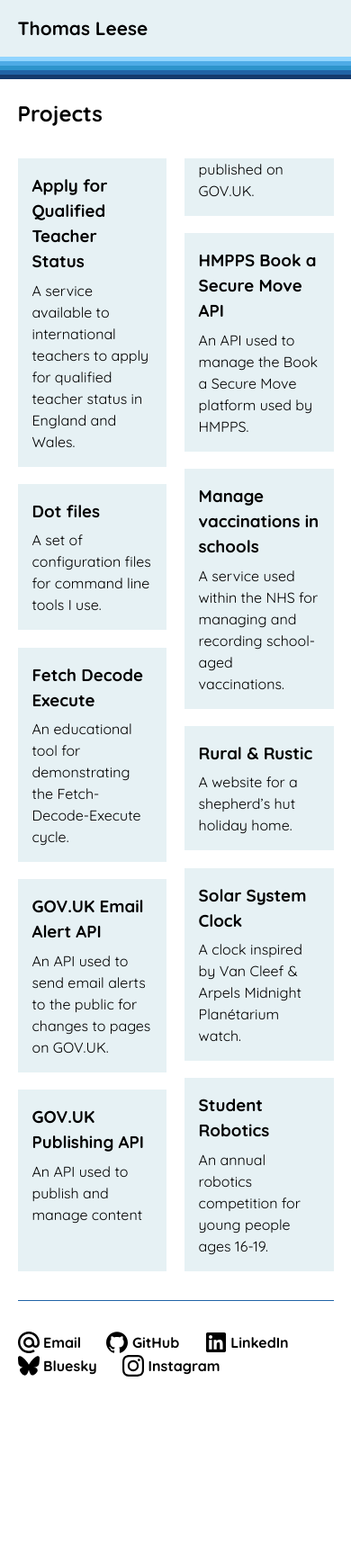
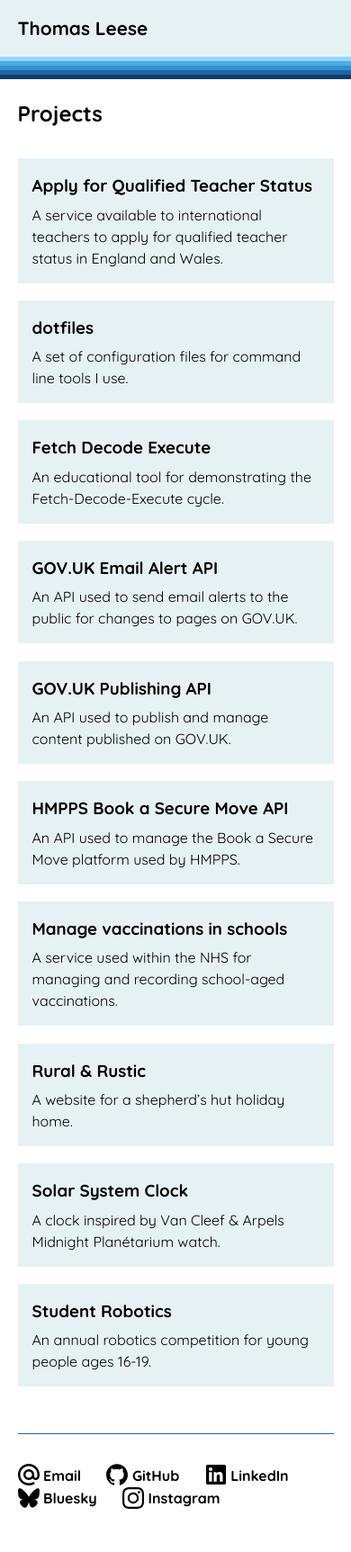
Before and after one commit to thomasleese/thomasleese.github.io, a Jekyll site: the page built from index.html, in a window 390 px wide. Shown: the whole page at 90% size. Built offline with Jekyll 4.4.1, drawn with Linux system fonts in a browser that asks for light colours; before the commit the page ends 1578 px from its top, so only the background shows below that.

Commit message:
Update mobile layout

```diff
--- a/_data/projects.yaml
+++ b/_data/projects.yaml
@@ -2,7 +2,7 @@
   url: https://github.com/DFE-Digital/apply-for-qualified-teacher-status
   description: A service available to international teachers to apply for qualified teacher status in England and Wales.
 
-- name: Dot files
+- name: dotfiles
   url: https://github.com/thomasleese/dotfiles
   description: A set of configuration files for command line tools I use.
 
--- a/styles/cards.css
+++ b/styles/cards.css
@@ -1,7 +1,13 @@
 .cards {
-    columns: 2;
+    columns: 1;
     column-gap: 1.2rem;
     margin: 2rem 0;
+}
+
+@media (min-width: 700px) {
+    .cards {
+        columns: 2;
+    }
 }
 
 .card {
```
Also changed, not shown: 1 other file.
